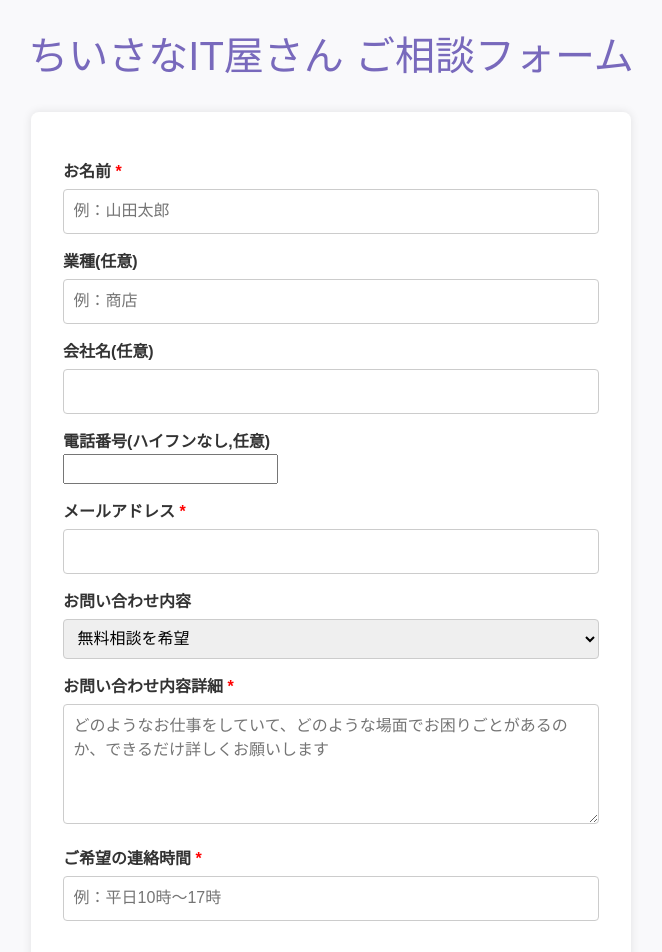
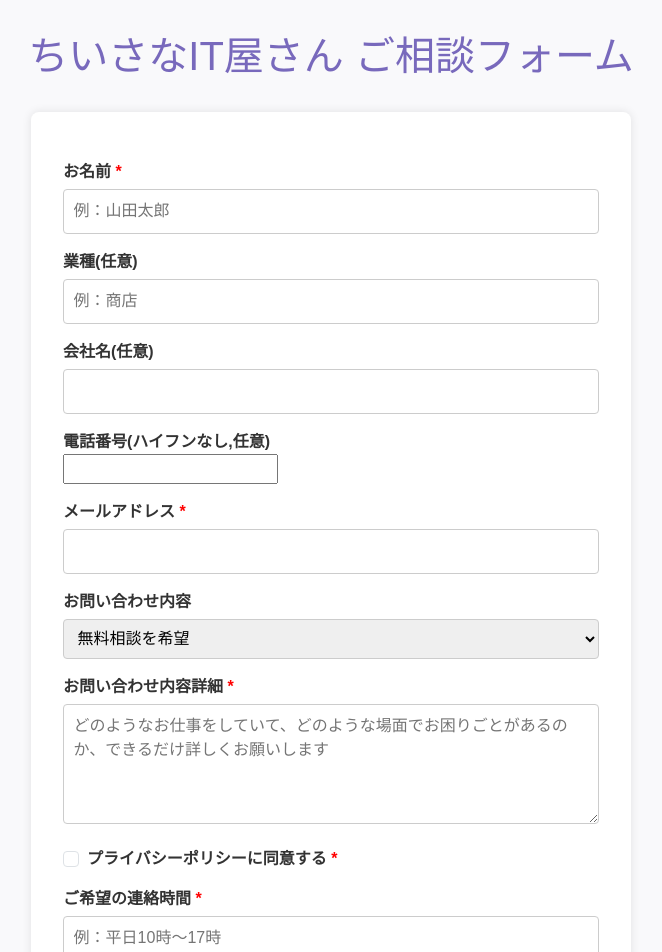
Before and after one commit to ogawa-gorilla/lp, a Next.js app: page /mailform in a window 1280 px wide. Shown: the top 952 px of the page, without its empty margins (309-971 px from the left). Built offline with nearby package versions, Linux system fonts and the light colour scheme.

Commit message:
プライバシーチェックマーク

```diff
--- a/src/app/mailform/page.tsx
+++ b/src/app/mailform/page.tsx
@@ -18,6 +18,7 @@ export default function MailFormPage() {
     const dispatch = useAppDispatch()
     const [isSubmitting, setIsSubmitting] = useState(false)
     const [submitMessage, setSubmitMessage] = useState('')
+    const [privacyPolicy, setPrivacyPolicy] = useState(false)
 
     const showContactMethod = useMemo(
         () => mailform.preferredContactMethod === ContactMethod.PHONE,
@@ -40,6 +41,13 @@ export default function MailFormPage() {
 
     const onSubmit = async (e: React.FormEvent<HTMLFormElement>) => {
         e.preventDefault()
+
+        // プライバシーポリシーの同意チェック
+        if (!privacyPolicy) {
+            setSubmitMessage('プライバシーポリシーに同意してください。')
+            return
+        }
+
         setIsSubmitting(true)
         setSubmitMessage('')
 
@@ -197,6 +205,23 @@ export default function MailFormPage() {
                     }
                 ></textarea>
 
+                <div className="form-check">
+                    <input
+                        type="checkbox"
+                        name="privacy_policy"
+                        className="form-check-input"
+                        required
+                        checked={privacyPolicy}
+                        onChange={(e) => setPrivacyPolicy(e.target.checked)}
+                    />
+                    <label
+                        className="form-check-label"
+                        htmlFor="privacy_policy"
+                    >
+                        プライバシーポリシーに同意する <RequiredMark />
+                    </label>
+                </div>
+
                 {/*
                 <label htmlFor="contact_method">
                     ご希望の連絡方法 <RequiredMark />
```
